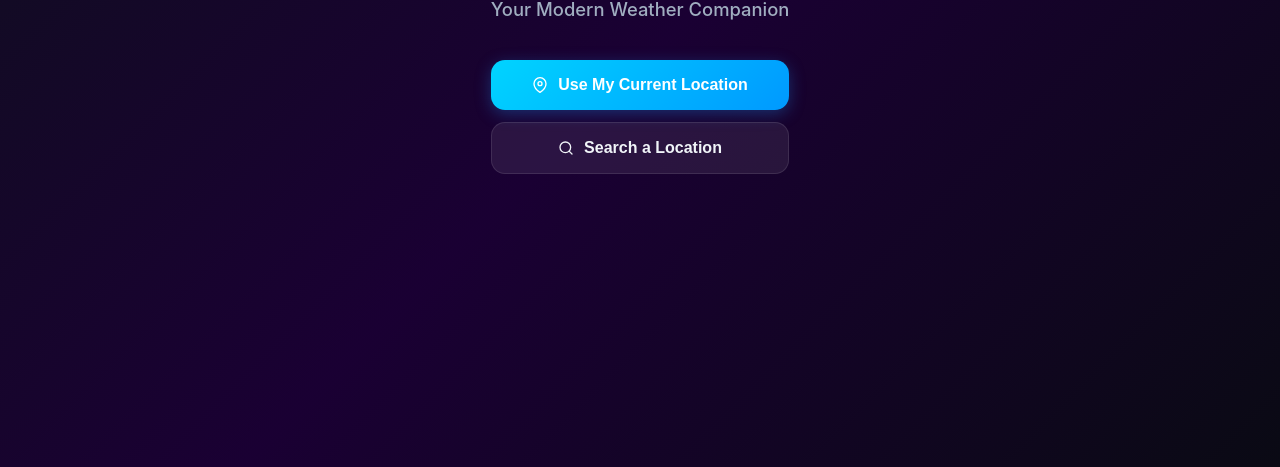
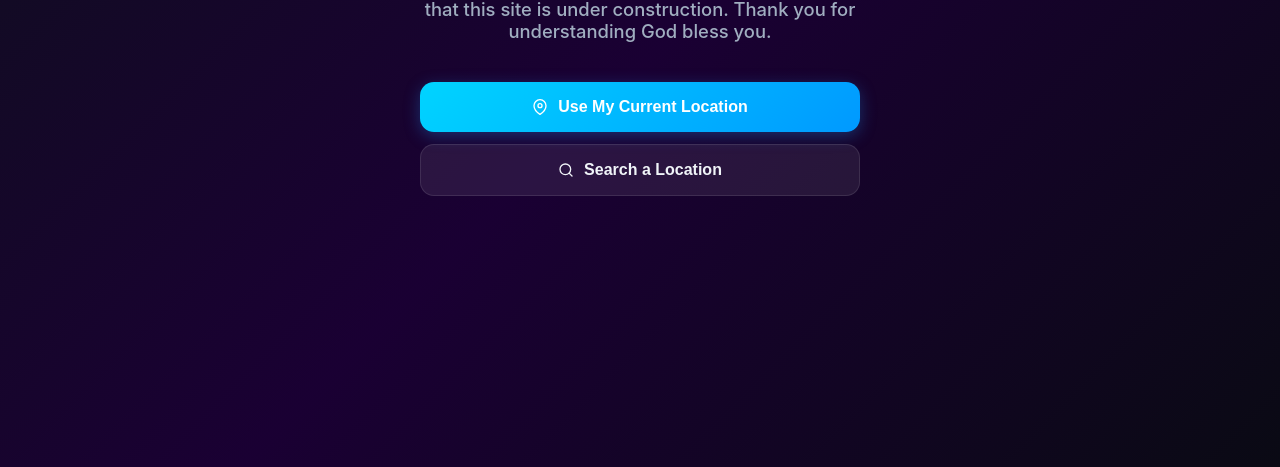
Before and after one commit to Saysay284/Metra, a website: page index.html in a window 1280 px wide. Shown: the part 333-800 px from the top of the page. Drawn offline with Linux system fonts and the light colour scheme.

Commit message:
Under construction message added

```diff
--- a/index.html
+++ b/index.html
@@ -19,7 +19,8 @@
         <div class="landing-content">
             <div class="landing-header">
                 <h1 class="landing-title">Metra</h1>
-                <p class="landing-subtitle">Your Modern Weather Companion</p>
+                <p class="landing-subtitle">Your Modern Weather Companion. Please note that this site is under
+                    construction. Thank you for understanding God bless you.</p>
             </div>
             <div class="landing-actions">
                 <button id="useMyLocation" class="landing-btn btn-primary">
```
